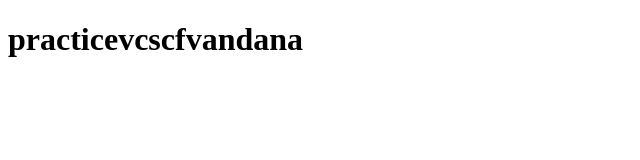
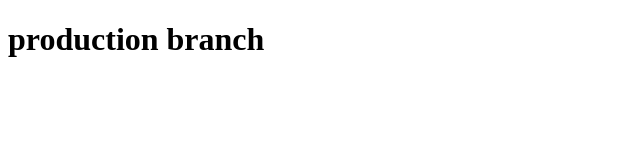
Before and after one commit to vandanaparmar2006/practicevcscfvandana, a plain HTML site: page index.html in a window 1280 px wide. Shown: the whole page, without its empty margins (0-640 px from the left). Drawn offline with Linux system fonts and the light colour scheme.

Commit message:
first commit in vandana01

```diff
--- a/index.html
+++ b/index.html
@@ -6,6 +6,6 @@
     <title>practicevcscfvandana</title>
 </head>
 <body>
-    <h1>practicevcscfvandana</h1>
+    <h1>production branch</h1>
 </body>
 </html>
```
